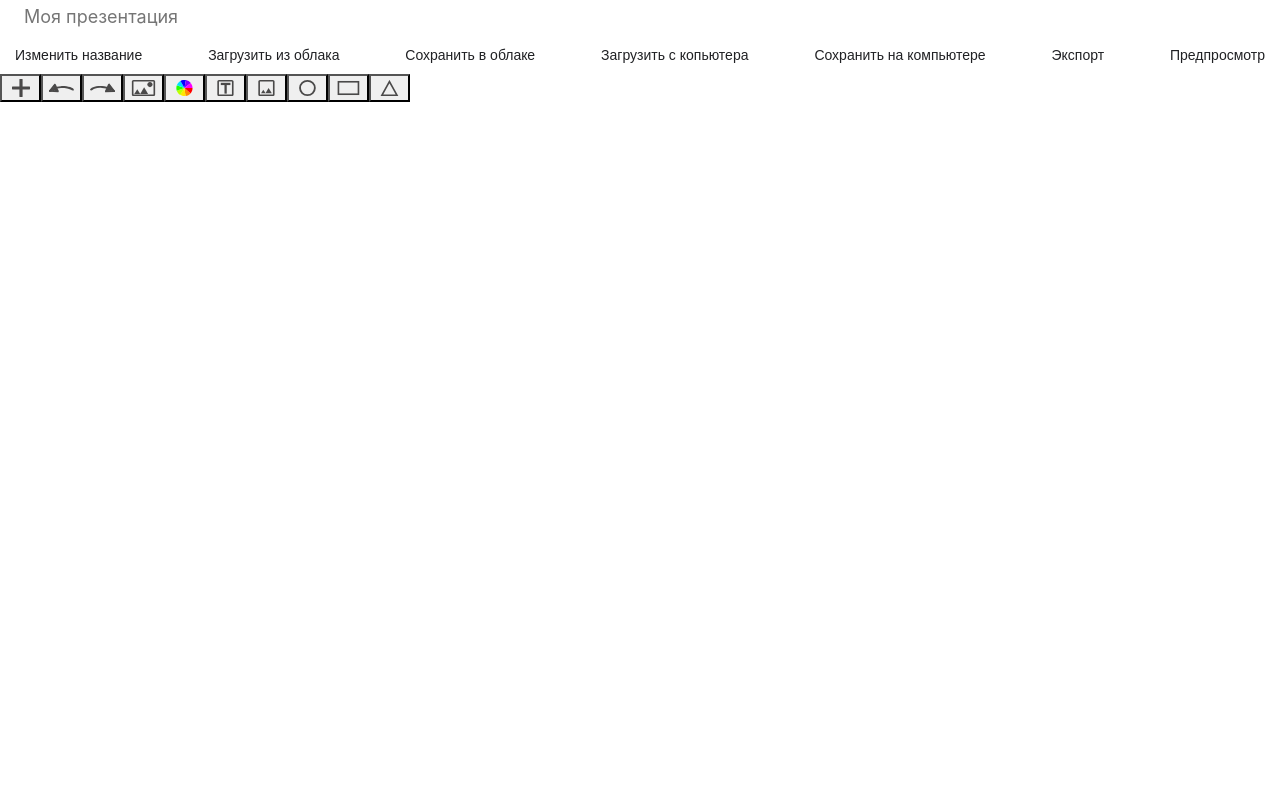
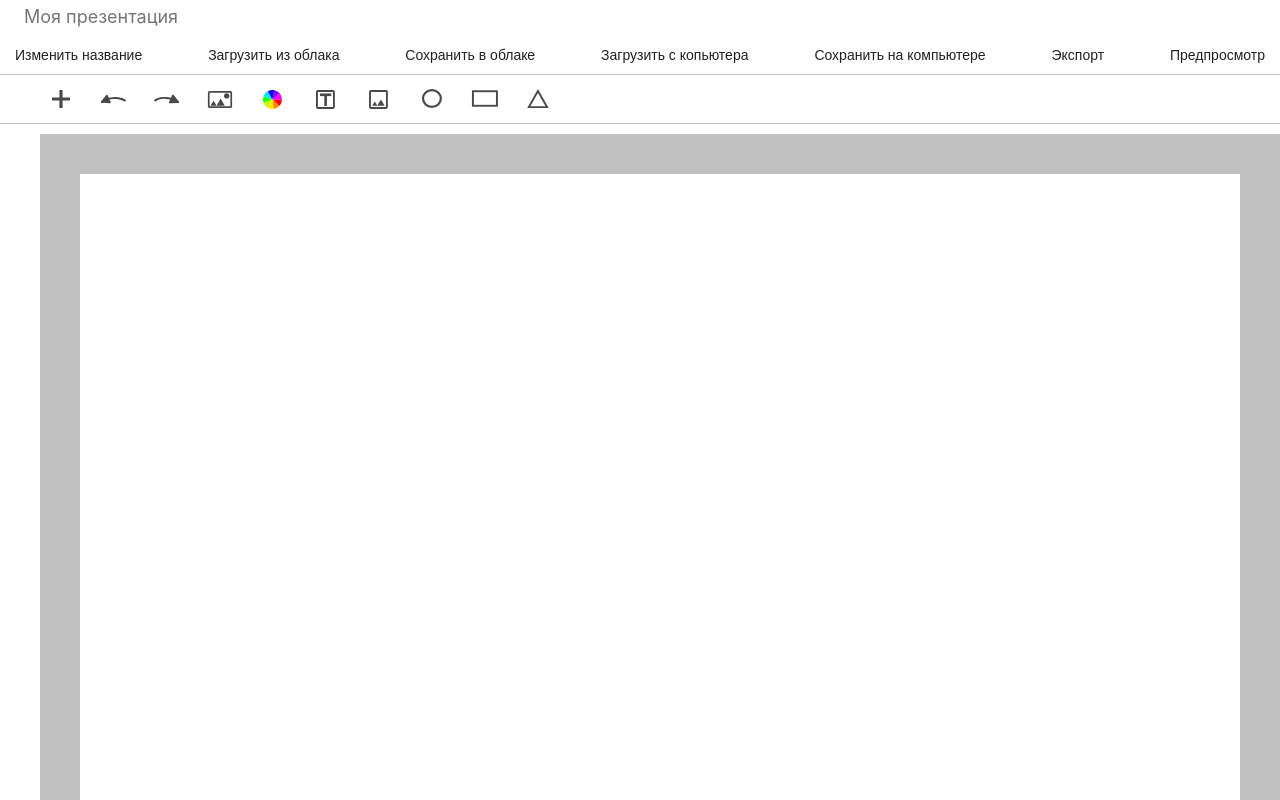
Before and after one commit to mrol1114/presentation-maker, a React (Create React App) app: page / in a window 1280 px wide. Shown: the top 800 px of the page. Built offline with nearby package versions, Linux system fonts and the light colour scheme.

Commit message:
стилизовал toolbar и workboard

```diff
--- a/src/components/app/App.css
+++ b/src/components/app/App.css
@@ -0,0 +1,5 @@
+.workspace
+{
+    display: flex;
+    flex-direction: row;
+}
--- a/src/components/app/App.tsx
+++ b/src/components/app/App.tsx
@@ -21,7 +21,7 @@ function App(): JSX.Element
                 <Toolbar />
             </div>
 
-            <div>
+            <div className="workspace">
                 <SlidesGroup slideElements={slideElements} />
                 <Workboard slideElements={slideElements} currentSlideIndex={currentSlideIndex} />
             </div>
--- a/src/components/toolbar/Toolbar.tsx
+++ b/src/components/toolbar/Toolbar.tsx
@@ -60,7 +60,7 @@ function Toolbar(): JSX.Element
     }
 
     return (
-        <div className="toolbar">
+        <div className={styles["toolbar"]}>
             <Button additionalClass={styles["add-slide"] + " " + styles["icon"]}
                 onClick={addSlideHandler} />
             <Button additionalClass={styles["undo"] + " " + styles["icon"]}
--- a/src/components/toolbar/components/styles/button.module.css
+++ b/src/components/toolbar/components/styles/button.module.css
@@ -1,5 +1,17 @@
 .button
 {
+    margin-left: 12px;
     width: 41px;
     height: 28px;
+    border: none;
 }
+
+.button:hover
+{
+    background-color: rgb(231, 231, 231);
+}
+
+.button:active
+{
+    background-color: gold;
+}
--- a/src/components/toolbar/styles/styles.module.css
+++ b/src/components/toolbar/styles/styles.module.css
@@ -2,10 +2,12 @@
 {
    background-repeat: no-repeat;
    background-position: center;
+   background-color: white;
 }
 
 .add-slide
 {
+   margin-left: 30px;
    background-image: url("./../images/addSlide.svg");
 }
 
@@ -22,39 +24,56 @@
 .background-image
 {
    background-image: url("./../images/backgroundImage.svg");
+   background-size: 63%;
 }
 
 .background-color
 {
    background-image: url("./../images/backgroundColor.svg");
+   background-size: 70%;
 }
 
 .text
 {
    background-image: url("./../images/text.svg");
+   background-size: 70%;
 }
 
 .image
 {
    background-image: url("./../images/image.svg");
+   background-size: 70%;
 }
 
 .elipse
 {
    background-image: url("./../images/elipse.svg");
+   background-size: 72%;
 }
 
 .rectangle
 {
    background-image: url("./../images/rectangle.svg");
+   background-size: 72%;
 }
 
 .triangle
 {
    background-image: url("./../images/triangle.svg");
+   background-size: 72%;
 }
 
 .active
 {
    display: block;
 }
+
+.toolbar
+{
+   display: flex;
+   flex-wrap: wrap;
+   padding: 10px;
+   border: 0px solid silver;
+   border-bottom-width: 1px;
+   border-top-width: 1px;
+}
--- a/src/components/workboard/Workboard.tsx
+++ b/src/components/workboard/Workboard.tsx
@@ -1,17 +1,17 @@
 import React from "react";
 import * as types from "../../common/types";
 import Slide from "../slide/Slide";
-
+import styles from "./styles/styles.module.css";
 
 function Workboard(props: {slideElements: types.Slide[], currentSlideIndex: number}): JSX.Element
 {
     if (props.slideElements.length == 0)
     {
-        return (<></>);
+        return (<div className={styles["workboard"]}></div>);
     }
 
     return (
-        <div className="workboard">
+        <div className={styles["workboard"]}>
             <Slide slideElement={props.slideElements[props.currentSlideIndex]} />
         </div>
     );
--- /dev/null
+++ b/src/components/workboard/styles/styles.module.css
@@ -0,0 +1,8 @@
+.workboard
+{
+    margin: 10px auto 20px;
+    padding: 50px;
+    width: 100%;
+    height: 950px;
+    border: 40px solid silver;
+}
```
